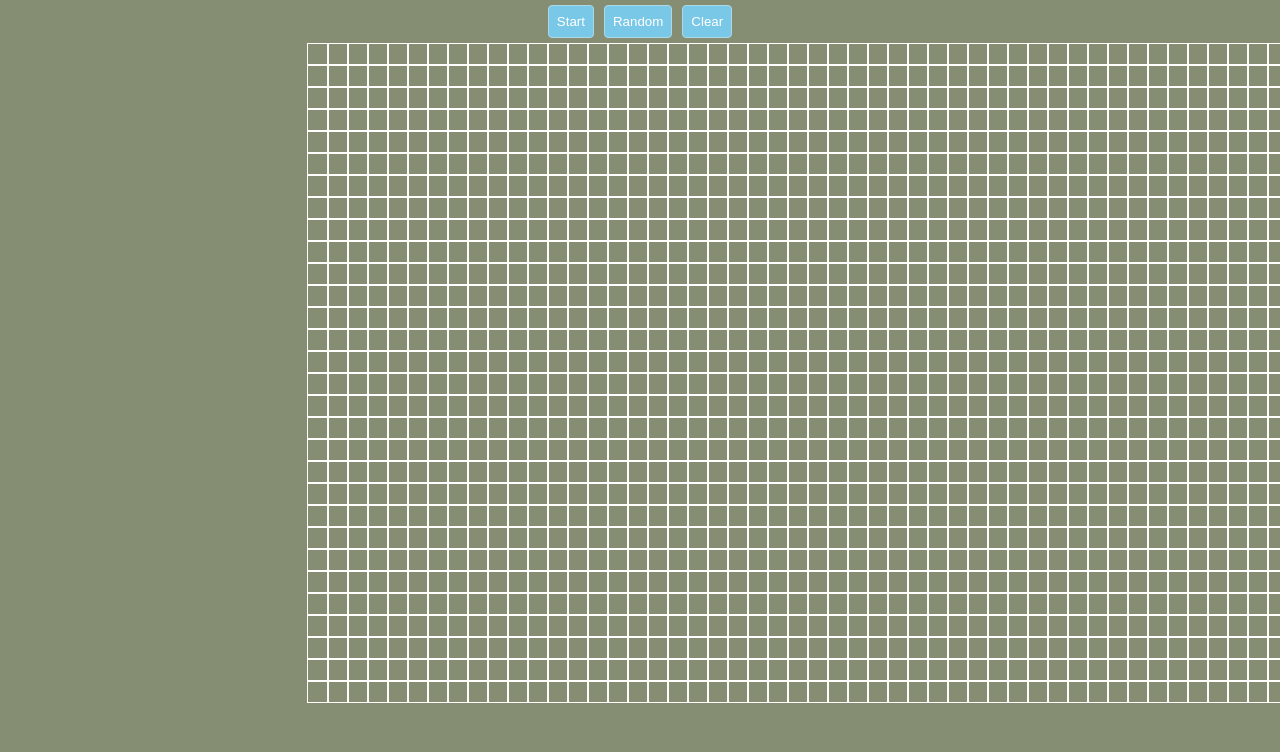
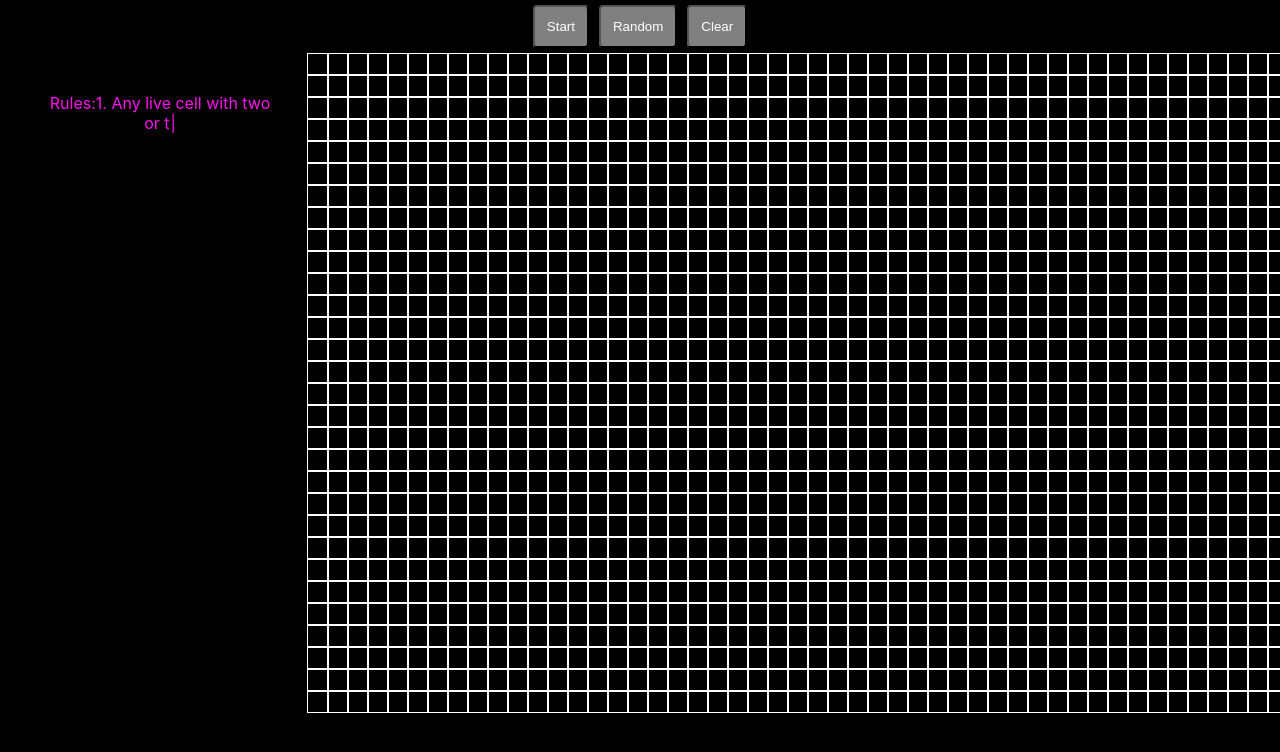
Before and after one commit to TokoIarajuli/game-of-life, a React (Create React App) app: page / in a window 1280 px wide. Shown: the top 752 px of the page. Built offline with nearby package versions, Linux system fonts and the light colour scheme.

Commit message:
added typewriter

```diff
--- a/package.json
+++ b/package.json
@@ -15,6 +15,7 @@
     "react-dom": "^17.0.1",
     "react-scripts": "4.0.1",
     "typescript": "^4.1.3",
+    "typewriter-effect": "^2.17.0",
     "web-vitals": "^0.2.4"
   },
   "scripts": {
--- a/src/App.css
+++ b/src/App.css
@@ -1,21 +1,32 @@
 .App {
   width: 100vw;
   height: 100vh;
-  background-color: rgb(133, 141, 114);
+  background-color: rgb(0, 0, 0);
   text-align: center;
 }
 
 button {
-  padding: 8px;
+  padding: 12px;
   margin: 5px;
   text-decoration: none;
-  border: 1px solid lightblue;
   border-radius: 4px;
   cursor: pointer;
-  background-color: rgb(122, 200, 231);
+  background-color: grey;
   color: white;
 }
 
-button::after {
-  border: none;
+button:focus {
+  outline: none;
 }
+
+.rules {
+  margin-top: 40px;
+  margin-left: 40px;
+  color: #ff10f0;
+  position: fixed;
+  width: 240px;
+}
+
+.rule {
+  color: green;
+}
--- a/src/App.tsx
+++ b/src/App.tsx
@@ -1,6 +1,7 @@
 import React, { useCallback, useRef, useState } from "react";
 import produce from "immer";
 import "./App.css";
+import Typewriter from "typewriter-effect";
 
 const numRows = 30;
 const numCols = 50;
@@ -61,7 +62,7 @@ function App() {
       });
     });
 
-    setTimeout(runSimulation, 100);
+    setTimeout(runSimulation, 150);
   }, []);
 
   return (
@@ -77,7 +78,6 @@ function App() {
       >
         {running ? "Stop" : "Start"}
       </button>
-
       <button
         onClick={() => {
           const rows = [];
@@ -99,6 +99,32 @@ function App() {
       >
         Clear
       </button>
+      <div className="rules">
+        <Typewriter
+          options={{
+            wrapperClassName: "typewriter_text",
+          }}
+          onInit={(Typewriter) => {
+            Typewriter.typeString("Rules:").start();
+            <p className="rule">
+              $
+              {Typewriter.typeString(
+                "1. Any live cell with two or three liveneighbours survives. "
+              )}
+            </p>;
+
+            Typewriter.typeString(
+              "2. Any dead cell with three live neighbours becomes a live cell."
+            );
+            Typewriter.typeString(
+              "3. All other live cells die in the next generation. Similarly, all other dead cells stay dead."
+            );
+            Typewriter.typeString(
+              "P.S. Feel free to experiment with grid and create new forms. If you're too lazy for that, just press Random and then Start."
+            );
+          }}
+        />
+      </div>
       <div
         style={{
           display: "grid",
@@ -120,7 +146,7 @@ function App() {
                 marginLeft: "24vw",
                 width: 20,
                 height: 20,
-                backgroundColor: grid[i][k] ? "lightblue" : undefined,
+                backgroundColor: grid[i][k] ? "#FF10F0" : undefined,
                 border: "solid 1px white",
               }}
             />
```
Also changed, not shown: 2 other files (tests, documents, lock files or other folders).
